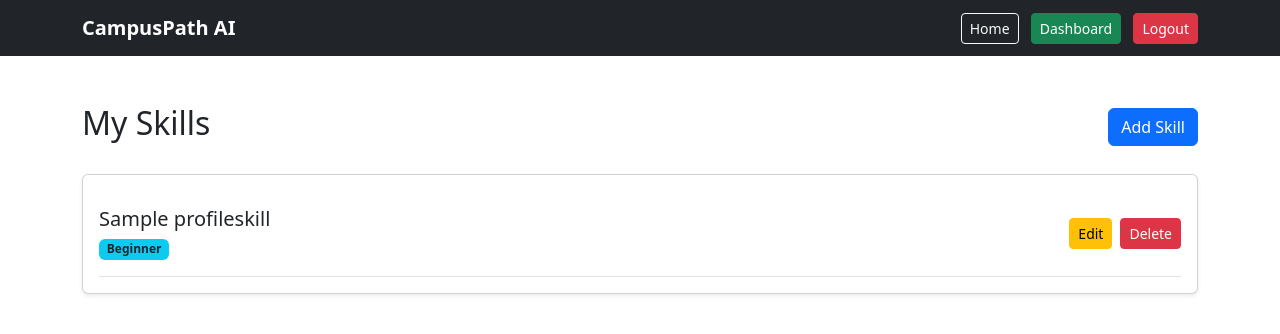
After one commit to Manav1234git/campuspath-ai, a Django app: page /profile/skills/ in a window 1280 px wide. The commit adds this page. Shown: the top 334 px of the page. Run offline with Django 5.2, Linux system fonts and the light colour scheme; a user stored in the database is signed in; tables that the repository leaves empty hold one stand-in row (values such as "Sample post").

Commit message:
Add profile and skills management

```diff
--- a/campuspath/profiles/admin.py
+++ b/campuspath/profiles/admin.py
@@ -1,7 +1,5 @@
-# profiles/admin.py
 from django.contrib import admin
-from .models import Profile, Skill, ProfileSkill
+from .models import Profile, ProfileSkill
 
 admin.site.register(Profile)
-admin.site.register(Skill)
 admin.site.register(ProfileSkill)
--- a/campuspath/profiles/models.py
+++ b/campuspath/profiles/models.py
@@ -17,11 +17,7 @@ class Profile(models.Model):
         return self.full_name
 
 
-class Skill(models.Model):
-    name = models.CharField(max_length=100, unique=True)
 
-    def __str__(self):
-        return self.name
 
 
 class ProfileSkill(models.Model):
@@ -32,11 +28,16 @@ class ProfileSkill(models.Model):
     ]
 
     profile = models.ForeignKey(Profile, on_delete=models.CASCADE)
-    skill = models.ForeignKey(Skill, on_delete=models.CASCADE)
-    proficiency_level = models.CharField(max_length=20, choices=LEVEL_CHOICES)
 
-    class Meta:
-        unique_together = ('profile', 'skill')
+    skill_name = models.CharField(max_length=100)
+
+    proficiency_level = models.CharField(
+        max_length=20,
+        choices=LEVEL_CHOICES
+    )
+
+class Meta:
+    unique_together = ('profile', 'skill_name')
 
     def __str__(self):
         return f"{self.profile.full_name} - {self.skill.name}"
--- a/campuspath/profiles/urls.py
+++ b/campuspath/profiles/urls.py
@@ -6,4 +6,8 @@ urlpatterns = [
     path("my-profile/", views.my_profile, name="my_profile"),
     path("edit/", views.edit_profile, name="edit_profile"),
     path("delete/", views.delete_profile, name="delete_profile"),
+    path("skills/", views.my_skills, name="my_skills"),
+path("skills/add/", views.add_skill, name="add_skill"),
+path("skills/delete/<int:pk>/", views.delete_skill, name="delete_skill"),
+path("skills/edit/<int:pk>/", views.edit_skill, name="edit_skill"),
 ]
--- a/campuspath/profiles/views.py
+++ b/campuspath/profiles/views.py
@@ -1,7 +1,7 @@
 from django.shortcuts import render, redirect
 from django.contrib.auth.decorators import login_required
-from .forms import ProfileForm
-from .models import Profile
+from .forms import ProfileForm, ProfileSkillForm
+from .models import Profile, ProfileSkill
 
 
 @login_required
@@ -53,3 +53,56 @@ def delete_profile(request):
         return redirect("dashboard")
 
     return render(request, "profiles/delete_profile.html", {"profile": profile})
+
+@login_required
+def my_skills(request):
+    profile = Profile.objects.get(user=request.user)
+    skills = ProfileSkill.objects.filter(profile=profile)
+
+    return render(request, "profiles/my_skills.html", {"skills": skills})
+
+
+@login_required
+def add_skill(request):
+    profile = Profile.objects.get(user=request.user)
+
+    if request.method == "POST":
+        form = ProfileSkillForm(request.POST)
+
+        if form.is_valid():
+            profile_skill = form.save(commit=False)
+            profile_skill.profile = profile
+            profile_skill.save()
+            return redirect("my_skills")
+    else:
+        form = ProfileSkillForm()
+
+    return render(request, "profiles/add_skill.html", {"form": form})
+
+
+@login_required
+def delete_skill(request, pk):
+    profile = Profile.objects.get(user=request.user)
+    profile_skill = ProfileSkill.objects.get(id=pk, profile=profile)
+
+    if request.method == "POST":
+        profile_skill.delete()
+        return redirect("my_skills")
+
+    return render(request, "profiles/delete_skill.html", {"profile_skill": profile_skill})
+
+@login_required
+def edit_skill(request, pk):
+    profile = Profile.objects.get(user=request.user)
+    profile_skill = ProfileSkill.objects.get(id=pk, profile=profile)
+
+    if request.method == "POST":
+        form = ProfileSkillForm(request.POST, instance=profile_skill)
+
+        if form.is_valid():
+            form.save()
+            return redirect("my_skills")
+    else:
+        form = ProfileSkillForm(instance=profile_skill)
+
+    return render(request, "profiles/edit_skill.html", {"form": form})
--- a/campuspath/templates/accounts/dashboard.html
+++ b/campuspath/templates/accounts/dashboard.html
@@ -10,7 +10,7 @@
             <div class="card-body">
                 <h5>Profile</h5>
                 <p>Create and update your academic profile.</p>
-               <a href="{% url 'create_profile' %}" class="btn btn-primary btn-sm">
+             <a href="{% url 'my_profile' %}" class="btn btn-primary btn-sm">
     Manage Profile
 </a>
             </div>
--- a/campuspath/templates/profiles/my_profile.html
+++ b/campuspath/templates/profiles/my_profile.html
@@ -13,6 +13,10 @@
         <p><strong>Semester:</strong> {{ profile.semester }}</p>
         <p><strong>Target Role:</strong> {{ profile.target_role }} </p>
         <p><strong>Bio:</strong> {{ profile.bio }}</p>
+<a href="{% url 'my_skills' %}" class="btn btn-primary">
+    My Skills
+</a>
+        <hr>
 
        <hr>
 
@@ -24,6 +28,7 @@
     Delete Profile
 </a>
 
+
     </div>
 </div>
 {% endblock %}
--- /dev/null
+++ b/campuspath/templates/profiles/my_skills.html
@@ -0,0 +1,39 @@
+{% extends 'base.html' %}
+
+{% block content %}
+<div class="d-flex justify-content-between align-items-center mb-4">
+    <h2>My Skills</h2>
+    <a href="{% url 'add_skill' %}" class="btn btn-primary">Add Skill</a>
+</div>
+
+{% if skills %}
+<div class="card shadow-sm">
+    <div class="card-body">
+        {% for item in skills %}
+        <div class="d-flex justify-content-between align-items-center py-3 border-bottom">
+            <div>
+                <h5 class="mb-1">{{ item.skill_name }}</h5>
+                <span class="badge bg-info text-dark">
+                    {{ item.get_proficiency_level_display }}
+                </span>
+            </div>
+
+            <div class="d-flex gap-2">
+                <a href="{% url 'edit_skill' item.id %}" class="btn btn-warning btn-sm">
+                    Edit
+                </a>
+
+                <a href="{% url 'delete_skill' item.id %}" class="btn btn-danger btn-sm">
+                    Delete
+                </a>
+            </div>
+        </div>
+        {% endfor %}
+    </div>
+</div>
+{% else %}
+<div class="alert alert-warning">
+    No skills added yet.
+</div>
+{% endif %}
+{% endblock %}
```
Also changed, not shown: campuspath/profiles/forms.py (+19 -9 lines), campuspath/templates/profiles/add_skill.html (added, +22 -0 lines), campuspath/templates/profiles/delete_skill.html (added, +20 -0 lines), campuspath/templates/profiles/edit_skill.html (added, +22 -0 lines), campuspath/profiles/migrations/0003_alter_profileskill_unique_together_and_more.py (added). Lines whose indentation alone changed are shown as unchanged.
